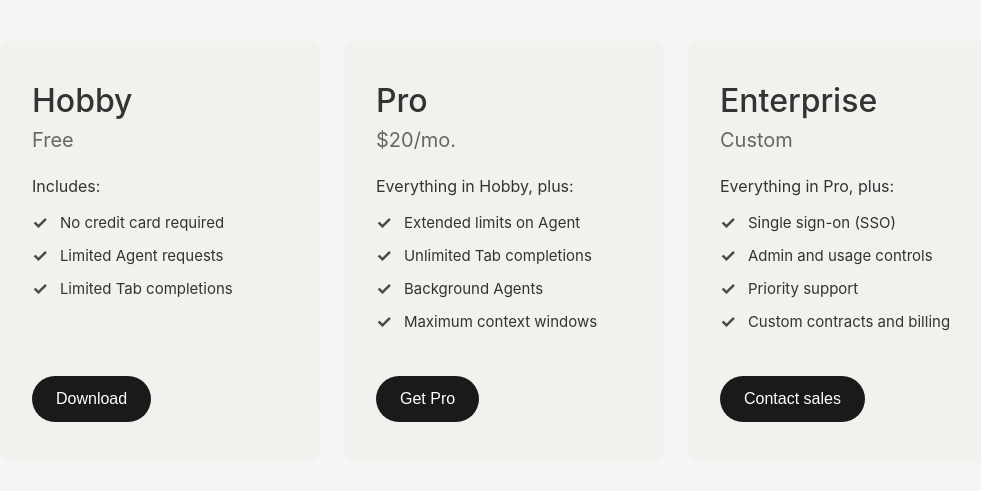
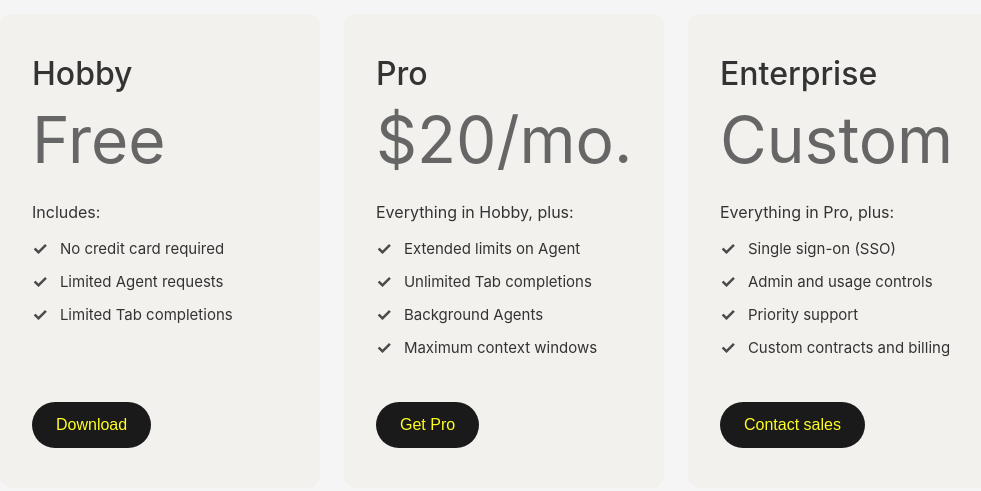
Before and after one commit to liz-and-tell/Coldbrew-week-1, a plain HTML site: page index.html in a window 1280 px wide. Shown: the part 149-640 px from the top of the page, without its empty margins (136-1117 px from the left). Drawn offline with Linux system fonts and the light colour scheme.

Commit message:
Update styles.css

```diff
--- a/styles.css
+++ b/styles.css
@@ -41,7 +41,7 @@ body {
 }
 
 .card-price {
-    font-size: 20px;
+    font-size: 64px;
     color: #666;
     margin-bottom: 24px;
 }
@@ -85,7 +85,7 @@ body {
     padding: 14px 24px;
     font-size: 16px;
     font-weight: 500;
-    color: #ffffff;
+    color: #ffff22;
     cursor: pointer;
     transition: background-color 0.2s ease;
 }
```
